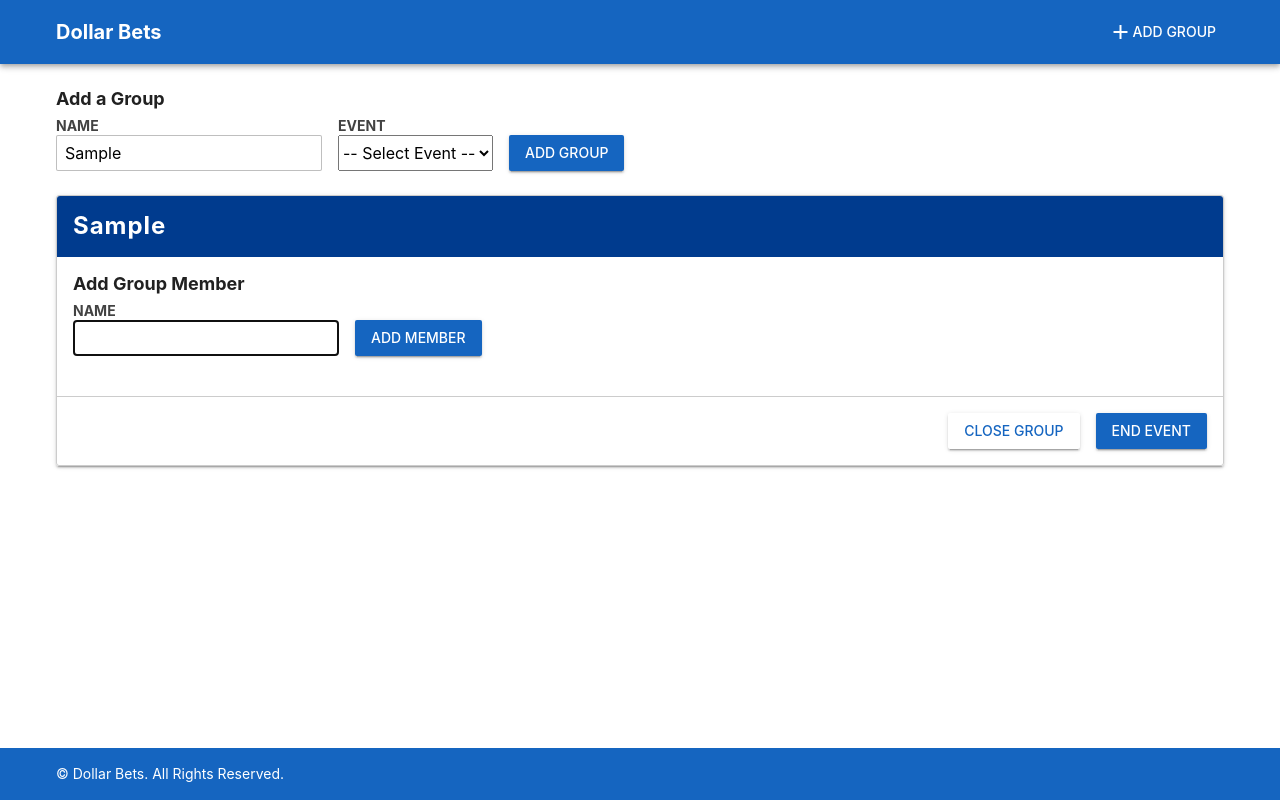
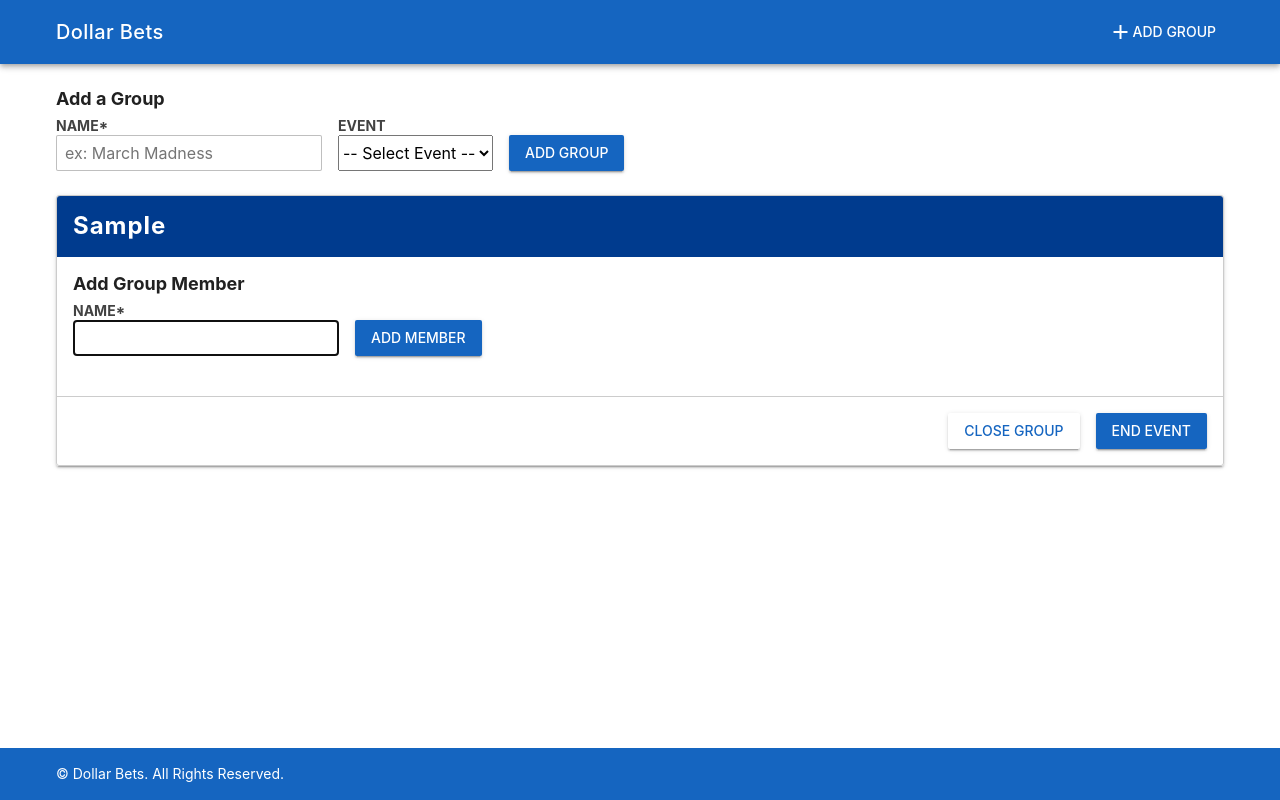
Before and after one commit to drewbolles/dollar-bets, a React app: page / in a window 1280 px wide. Both pictures are taken after typing "Sample" into the empty fields and a click on the button "ADD GROUP". Built offline with nearby package versions, Linux system fonts and the light colour scheme.

Commit message:
Update app styles, layout, group form submit

```diff
--- a/src/components/App/App.css
+++ b/src/components/App/App.css
@@ -44,6 +44,8 @@
 .app-title {
   margin-bottom: 0;
   font-size: 20px;
+  font-weight: 500;
+  letter-spacing: 0.02em;
   line-height: 64px;
   color: #fff;
 }
--- a/src/components/App/index.js
+++ b/src/components/App/index.js
@@ -19,7 +19,10 @@ class App extends Component {
 
   handleSubmit = event => {
     event.preventDefault();
+
     this.setState(prevState => ({
+      groupName: '',
+      groupEvent: '',
       groups: [
         ...prevState.groups,
         {
@@ -66,7 +69,7 @@ class App extends Component {
               <h2 className="form-title">Add a Group</h2>
               <div className="form-content">
                 <div className="form-item">
-                  <label htmlFor="groupName">Name</label>
+                  <label htmlFor="groupName">Name*</label>
                   <input
                     id="groupName"
                     type="text"
--- a/src/components/Group/index.js
+++ b/src/components/Group/index.js
@@ -65,7 +65,7 @@ class Group extends Component {
             <h3 className="form-title">Add Group Member</h3>
             <div className="form-content">
               <div className="form-item">
-                <label htmlFor="memberName">Name</label>
+                <label htmlFor="memberName">Name*</label>
                 <input
                   type="text"
                   id="memberName"
```
